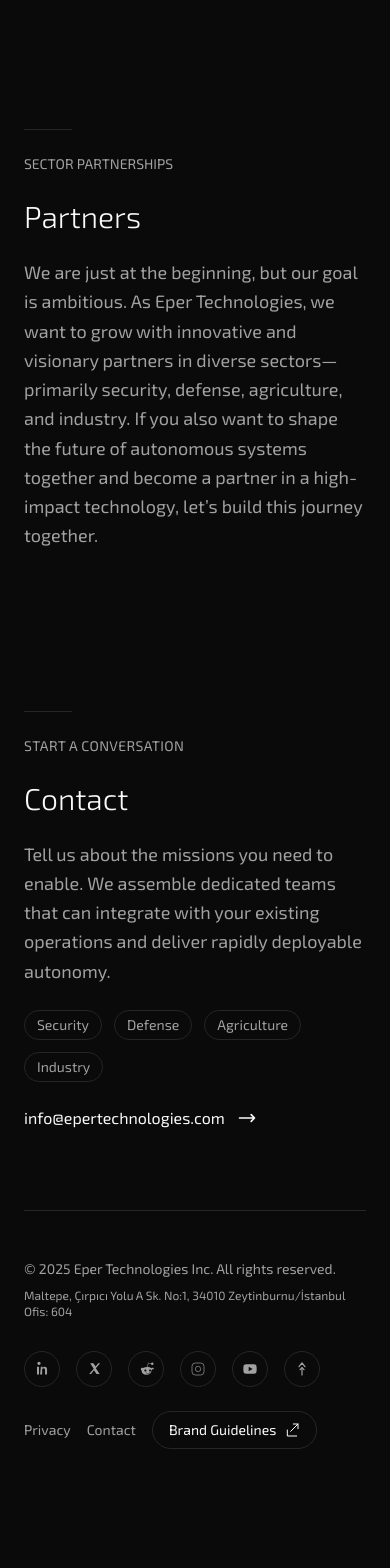
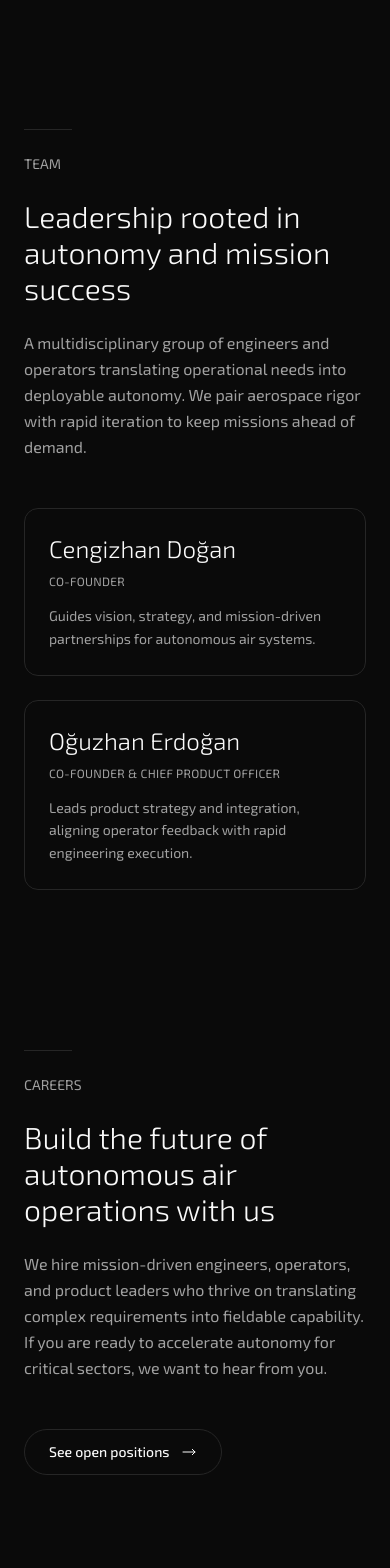
Before and after one commit to cengizhandogan-source/EperTechnologies, a Next.js app: page / in a window 390 px wide. Shown: the part 5420-6988 px from the top of the page. Before the commit the page ends 6917 px from the top, so only its background shows below. Built offline with nearby package versions, Linux system fonts and the light colour scheme.

Commit message:
minor changes

```diff
--- a/app/page.tsx
+++ b/app/page.tsx
@@ -15,11 +15,26 @@ export default function Home() {
     "courses",
     "publications",
     "blog",
+    "team",
+    "careers",
     "partners",
     "contact",
   ]
 
   const sectors = ["Security", "Defense", "Agriculture", "Industry"]
+
+  const teamMembers = [
+    {
+      name: "Cengizhan Doğan",
+      role: "Co-Founder",
+      focus: "Guides vision, strategy, and mission-driven partnerships for autonomous air systems.",
+    },
+    {
+      name: "Oğuzhan Erdoğan",
+      role: "Co-Founder & Chief Product Officer",
+      focus: "Leads product strategy and integration, aligning operator feedback with rapid engineering execution.",
+    },
+  ]
 
   const technologyPrograms = [
     {
@@ -386,7 +401,57 @@ export default function Home() {
           </div>
         </section>
 
-        <section id="partners" ref={(el) => (sectionsRef.current[6] = el)} className="py-20 sm:py-32 opacity-0">
+        <section id="team" ref={(el) => (sectionsRef.current[6] = el)} className="min-h-screen py-20 sm:py-32 opacity-0">
+          <div className="space-y-12 sm:space-y-16">
+            <div className="space-y-6 max-w-3xl">
+              <div className="h-px w-12 bg-border" aria-hidden="true"></div>
+              <div className="text-sm text-muted-foreground font-mono">TEAM</div>
+              <h2 className="text-3xl sm:text-4xl font-light">Leadership rooted in autonomy and mission success</h2>
+              <p className="text-muted-foreground leading-relaxed">
+                A multidisciplinary group of engineers and operators translating operational needs into deployable autonomy. We pair aerospace rigor with rapid iteration to keep missions ahead of demand.
+              </p>
+            </div>
+            <div className="grid grid-cols-1 sm:grid-cols-2 gap-6 sm:gap-10">
+              {teamMembers.map((member) => (
+                <article
+                  key={member.name}
+                  className="border border-border rounded-xl p-6 sm:p-8 transition-all duration-500 hover:border-muted-foreground/60 hover:-translate-y-1"
+                >
+                  <h3 className="text-2xl font-light text-foreground">{member.name}</h3>
+                  <div className="mt-2 text-xs text-muted-foreground font-mono uppercase tracking-wide">{member.role}</div>
+                  <p className="mt-4 text-sm text-muted-foreground leading-relaxed">{member.focus}</p>
+                </article>
+              ))}
+            </div>
+          </div>
+        </section>
+
+        <section id="careers" ref={(el) => (sectionsRef.current[7] = el)} className="py-20 sm:py-32 opacity-0">
+          <div className="space-y-12 sm:space-y-16">
+            <div className="space-y-6 max-w-3xl">
+              <div className="h-px w-12 bg-border" aria-hidden="true"></div>
+              <div className="text-sm text-muted-foreground font-mono">CAREERS</div>
+              <h2 className="text-3xl sm:text-4xl font-light">Build the future of autonomous air operations with us</h2>
+              <p className="text-muted-foreground leading-relaxed">
+                We hire mission-driven engineers, operators, and product leaders who thrive on translating complex requirements into fieldable capability. If you are ready to accelerate autonomy for critical sectors, we want to hear from you.
+              </p>
+            </div>
+            <Link
+              href="https://www.linkedin.com/company/epertech/jobs"
+              target="_blank"
+              rel="noopener noreferrer"
+              className="inline-flex items-center justify-center gap-3 rounded-full border border-border px-6 py-3 text-sm font-medium text-foreground hover:border-muted-foreground/60 hover:text-muted-foreground transition-colors duration-300"
+            >
+              See open positions
+              <svg className="h-4 w-4" fill="none" stroke="currentColor" strokeWidth={1.5} strokeLinecap="round" strokeLinejoin="round" viewBox="0 0 24 24">
+                <path d="M17 8l4 4-4 4" />
+                <path d="M3 12h18" />
+              </svg>
+            </Link>
+          </div>
+        </section>
+
+        <section id="partners" ref={(el) => (sectionsRef.current[8] = el)} className="py-20 sm:py-32 opacity-0">
           <div className="space-y-6 sm:space-y-8 max-w-3xl">
             <div className="h-px w-12 bg-border" aria-hidden="true"></div>
             <div className="text-sm text-muted-foreground font-mono">SECTOR PARTNERSHIPS</div>
@@ -397,7 +462,7 @@ export default function Home() {
           </div>
         </section>
 
-        <section id="contact" ref={(el) => (sectionsRef.current[7] = el)} className="py-20 sm:py-32 opacity-0">
+        <section id="contact" ref={(el) => (sectionsRef.current[9] = el)} className="py-20 sm:py-32 opacity-0">
           <div className="space-y-6 sm:space-y-8">
             <div className="h-px w-12 bg-border" aria-hidden="true"></div>
             <div className="text-sm text-muted-foreground font-mono uppercase tracking-wide">START A CONVERSATION</div>
```
